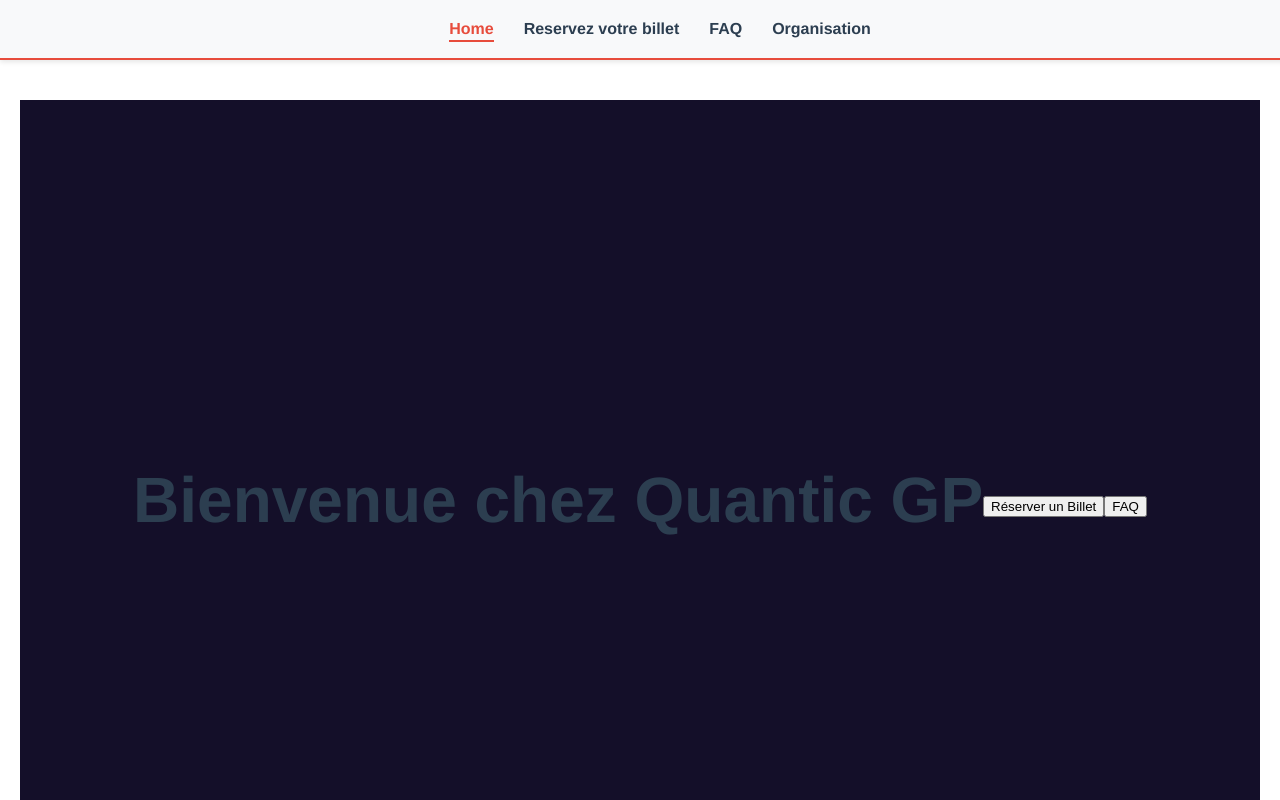
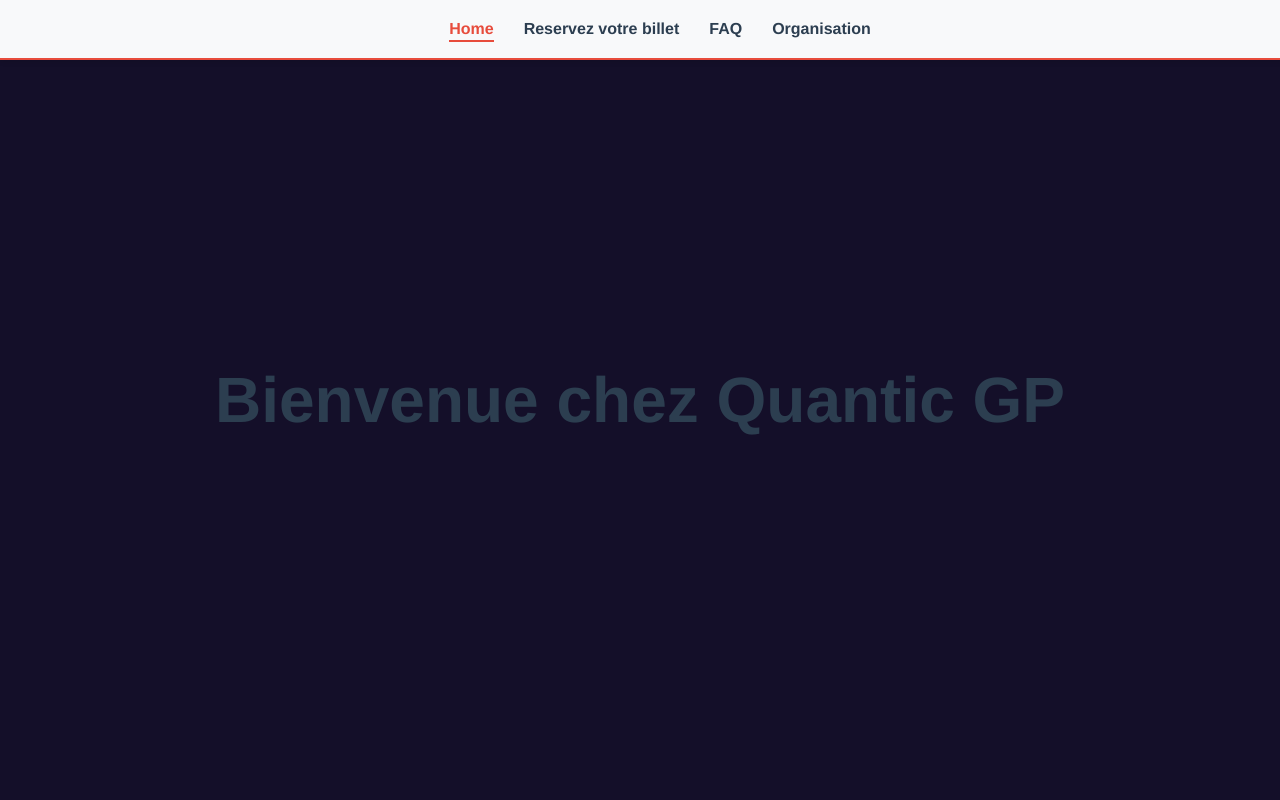
Before and after one commit to SemihAslan123/QuanticGP, a Vue app: page / in a window 1280 px wide. Shown: the top 800 px of the page. Built offline with nearby package versions, Linux system fonts and the light colour scheme; the HTML template or start-up script is replaced by a standard one; a web font is replaced by a local one.

Commit message:
qlq améliorations visuelles

```diff
--- a/public/index.html
+++ /dev/null
@@ -1,17 +0,0 @@
-<!DOCTYPE html>
-<html lang="">
-  <head>
-    <meta charset="utf-8">
-    <meta http-equiv="X-UA-Compatible" content="IE=edge">
-    <meta name="viewport" content="width=device-width,initial-scale=1.0">
-    <link rel="icon" href="<%= BASE_URL %>favicon.ico">
-    <title><%= htmlWebpackPlugin.options.title %></title>
-  </head>
-  <body>
-    <noscript>
-      <strong>We're sorry but <%= htmlWebpackPlugin.options.title %> doesn't work properly without JavaScript enabled. Please enable it to continue.</strong>
-    </noscript>
-    <div id="app"></div>
-    <!-- built files will be auto injected -->
-  </body>
-</html>
--- a/src/App.vue
+++ b/src/App.vue
@@ -51,11 +51,6 @@
   border-bottom: 2px solid #e74c3c;
   padding-bottom: 3px;
 }
-
-.content {
-  margin-top: 80px;
-  padding: 20px;
-}
 </style>
 <script setup>
 </script>
--- a/src/views/HomeView.vue
+++ b/src/views/HomeView.vue
@@ -15,13 +15,6 @@
 
          <h1>Bienvenue chez Quantic GP</h1>
 
-         <router-link to="/reservation">
-            <button>Réserver un Billet</button>
-         </router-link>
-
-         <router-link to="/faq">
-            <button>FAQ</button>
-         </router-link>
 
       </div>
 
```
